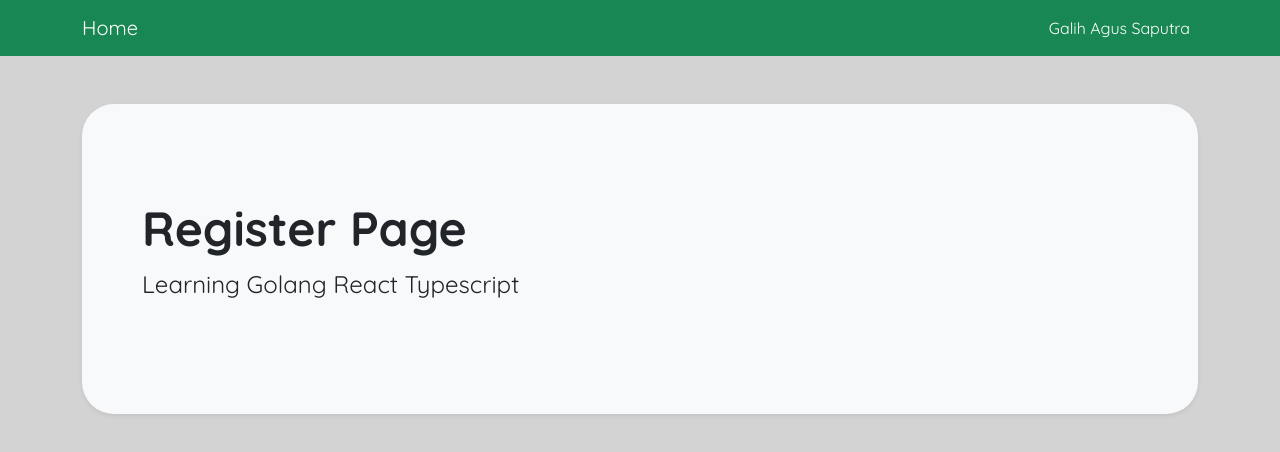
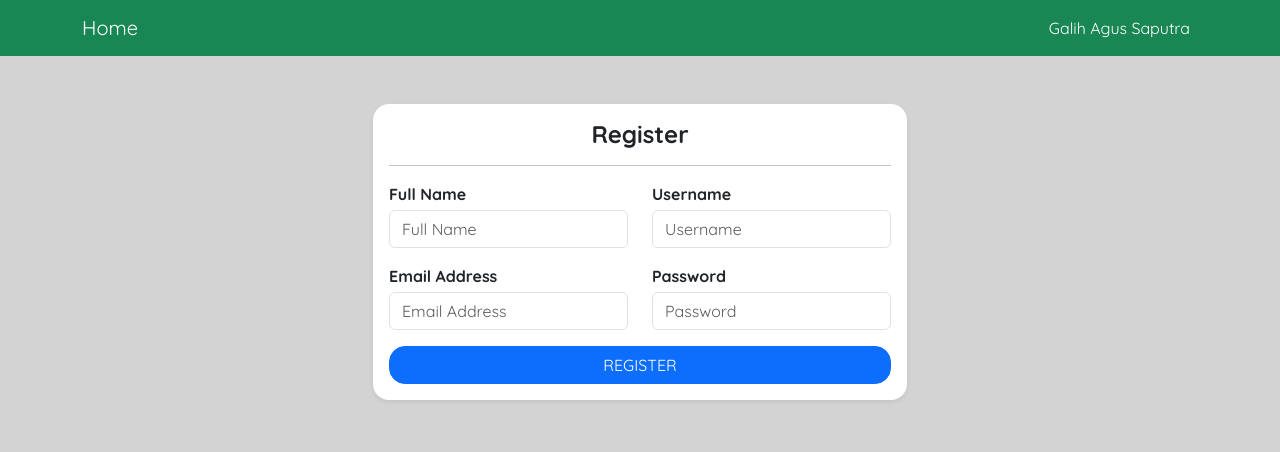
Before and after one commit to Galih17421010/react_go_crud, a React (Vite) app in the folder frontend-react-ts/: page /register in a window 1280 px wide. Shown: the top 452 px of the page. Built offline with nearby package versions, Linux system fonts and the light colour scheme.

Commit message:
Register Page

```diff
--- a/frontend-react-ts/src/App.tsx
+++ b/frontend-react-ts/src/App.tsx
@@ -20,7 +20,7 @@ const App: FC = () => {
           <div className="collapse navbar-collapse" id="navbarSupportedContent">
             <ul className="navbar-nav ms-auto mb-2 mb-lg-0">
               <li className="nav-item">
-                <a href="https://github/Galih17421010" target="_blank" className="nav-link active" aria-current="page">Galih Agus Saputra</a>
+                <a href="https://github.com/Galih17421010" target="_blank" className="nav-link active" aria-current="page">Galih Agus Saputra</a>
               </li>
             </ul>
           </div>
--- a/frontend-react-ts/src/hooks/UseRegister.tsx
+++ b/frontend-react-ts/src/hooks/auth/useRegister.tsx
@@ -1,5 +1,5 @@
 import { useMutation } from "@tanstack/react-query";
-import Api from "../services/api";
+import Api from "../../services/api";
 
 
 interface RegisterRequest {
--- a/frontend-react-ts/src/views/auth/register.tsx
+++ b/frontend-react-ts/src/views/auth/register.tsx
@@ -1,13 +1,93 @@
-import { FC } from "react";
+import { FC, FormEvent, useState } from "react";
+import { useNavigate } from "react-router";
+import { useRegister } from "../../hooks/auth/useRegister";
+
+
+interface ValidationErrors {
+    [key: string]: string;
+}
 
 const Register: FC = () => {
+
+    // inisiasi navigate
+    const navigate = useNavigate();
+
+    // inisial useRegister
+    const { mutate, isPending } = useRegister();
+
+    // define state
+    const [name, setName] = useState<string>('');
+    const [username, setUsername] = useState<string>('');
+    const [email, setEmail] = useState<string>('');
+    const [password, setPassword] = useState<string>('');
+
+    // state error
+    const [errors, setErrors] = useState<ValidationErrors>({});
+
+    // handle submit form
+    const handleRegister = async (e: FormEvent) => {
+        e.preventDefault();
+
+        mutate({ name, username, email, password },
+        {
+            onSuccess: () => {
+                navigate('/login');
+            },
+            onError: (error: any) => {
+                setErrors(error.response.data.errors);
+            }
+        })
+    }
+
     return (
-        <div className="p-5 mb-4 bg-light rounded-5 shadow-sm">
-            <div className="container-fluid py-5">
-                <h1 className="display-5 fw-bold">Register Page</h1>
-                <p className="col-md-12 fs-4">
-                    Learning Golang React Typescript
-                </p>
+        <div className="row justify-content-center">
+            <div className="row justify-content-center">
+                <div className="col-md-6">
+                    <div className="card border-0 rounded-4 shadow-sm">
+                        <div className="card-body">
+                            <h4 className="fw-bold text-center">Register</h4>
+                            <hr />
+                            <form onSubmit={handleRegister}>
+                                <div className="row">
+                                    <div className="col-md-6 mb-3">
+                                        <div className="form-group">
+                                            <label className="mb-1 fw-bold">Full Name</label>
+                                            <input type="text" value={name} onChange={(e) => setName(e.target.value)} className="form-control" placeholder="Full Name" />
+                                            {errors.Name && <div className="alert alert-danger mt-2 rounded-4">{errors.Name}</div> }
+                                        </div>
+                                    </div>
+                                    <div className="col-md-6 mb-3">
+                                        <div className="form-group">
+                                            <label className="mb-1 fw-bold">Username</label>
+                                            <input type="text" value={username} onChange={(e) => setUsername(e.target.value)} className="form-control" placeholder="Username" />
+                                            {errors.Username && <div className="alert alert-danger mt-2 rounded-4">{errors.Username}</div> }
+                                        </div>
+                                    </div>
+                                </div>
+
+                                <div className="row">
+                                    <div className="col-md-6 mb-3">
+                                        <div className="form-group">
+                                            <label className="mb-1 fw-bold">Email Address</label>
+                                            <input type="email" value={email} onChange={(e) => setEmail(e.target.value)} className="form-control" placeholder="Email Address" />
+                                            {errors.Email && <div className="alert alert-danger mt-2 rounded-4">{errors.Email}</div> }
+                                        </div>
+                                    </div>
+                                    <div className="col-md-6 mb-3">
+                                        <div className="form-group">
+                                            <label className="mb-1 fw-bold">Password</label>
+                                            <input type="password" value={password} onChange={(e) => setPassword(e.target.value)} className="form-control" placeholder="Password" />
+                                            {errors.Password && <div className="alert alert-danger mt-2 rounded-4">{errors.Password}</div> }
+                                        </div>
+                                    </div>
+                                </div>
+                                <button type="submit" className="btn btn-primary w-100 rounded-4" disabled={isPending}>
+                                    {isPending ? 'Loading...' : 'REGISTER'}
+                                </button>
+                            </form>
+                        </div>
+                    </div>
+                </div>
             </div>
         </div>
     )
--- a/frontend-react-ts/src/views/index.tsx
+++ b/frontend-react-ts/src/views/index.tsx
@@ -9,7 +9,7 @@ const Home: FC = () => {
                 <p className="col-md-12 fs-4">Learning Golang React Typescript</p>
                 <hr />
                 <Link to="/register" className="btn btn-primary btn-lg me-3">Register</Link>
-                <Link to="/login" className="btn btn-secondary btn-lg">Login</Link>
+                <Link to="/login" className="btn btn-success btn-lg">Login</Link>
             </div>
         </div>
     )
```
